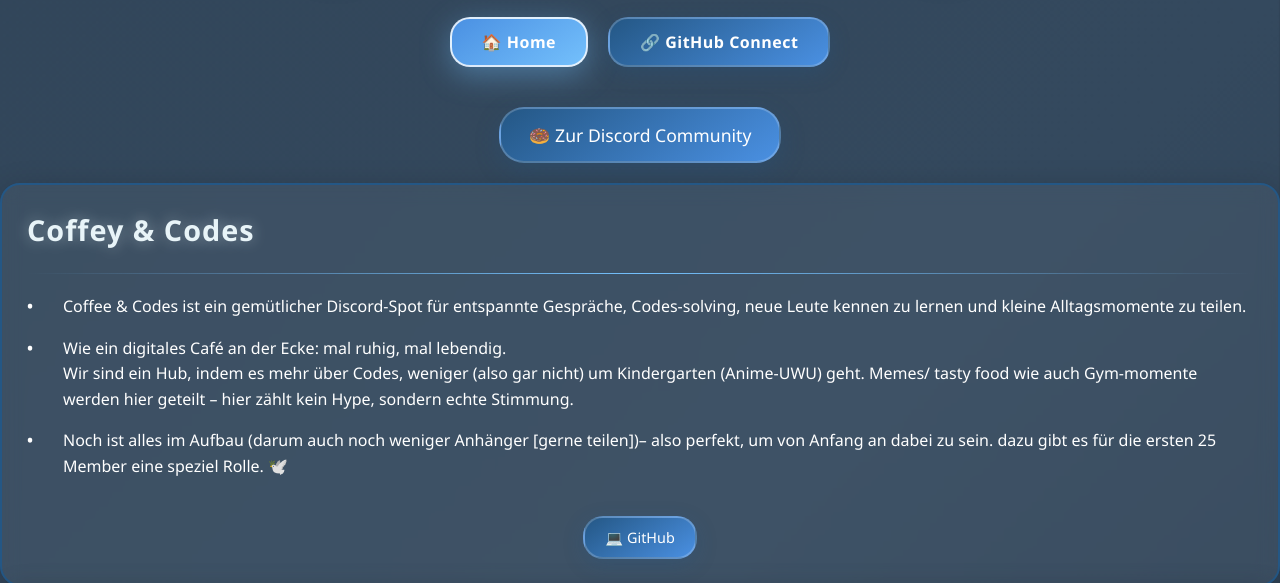
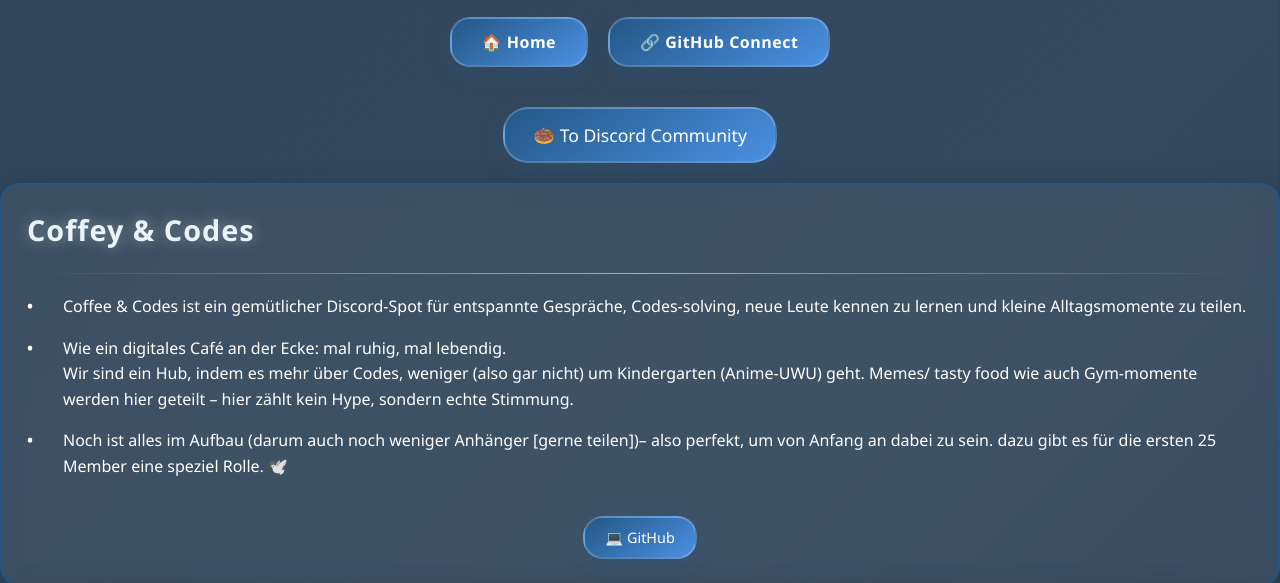
Before and after one commit to molaskidata/discord-bot-web, a plain HTML site: page Website/index.html in a window 1280 px wide. Shown: the part 167-750 px from the top of the page. Drawn offline with Linux system fonts and the light colour scheme; a web font is replaced by a local one.

Commit message:
Update button text and enhance tab button styles for improved UI

```diff
--- a/Website/index.html
+++ b/Website/index.html
@@ -28,7 +28,7 @@
 
     <div class="button-container" id="homeButtonContainer">
         <a href="https://discord.gg/Xvqa7GFJGN" class="discord-button" target="_blank">
-            🍩 Zur Discord Community
+            🍩 To Discord Community
         </a>
     </div>
 
@@ -98,9 +98,7 @@
                 </a>
             </div>
         </div>
-    </div>
-
-
+        <!-- Latest posts only in Home tab -->
         <div class="content-feed-section">
             <div class="content-feed-header">
                 <h2 class="content-feed-title"> Latest posts from "«🍩»┆𝗧𝗲𝗹𝗲𝗽𝗼𝗿𝘁𝗮𝘁𝗶𝗼𝗻":</h2>
--- a/Website/styles.css
+++ b/Website/styles.css
@@ -316,9 +316,9 @@
 }
 
 .tab-button.active {
-    background: linear-gradient(145deg, #4a90e2, #74c0fc);
-    border-color: rgba(255, 255, 255, 0.8);
-    box-shadow: 0 8px 30px rgba(116, 192, 252, 0.4);
+    background: linear-gradient(145deg, #245785, #4a90e2);
+    border-color: rgba(255, 255, 255, 0.2);
+    box-shadow: 0 6px 20px rgba(36, 87, 133, 0.3);
 }
 
 .button-container {
```
Lines whose indentation alone changed are shown as unchanged.
